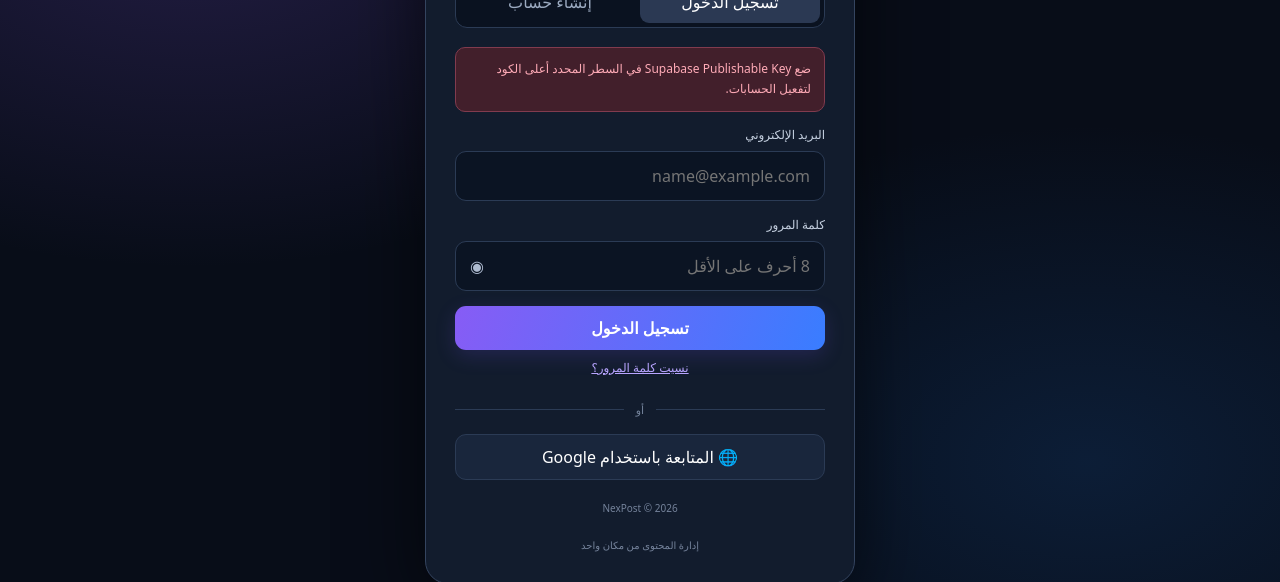
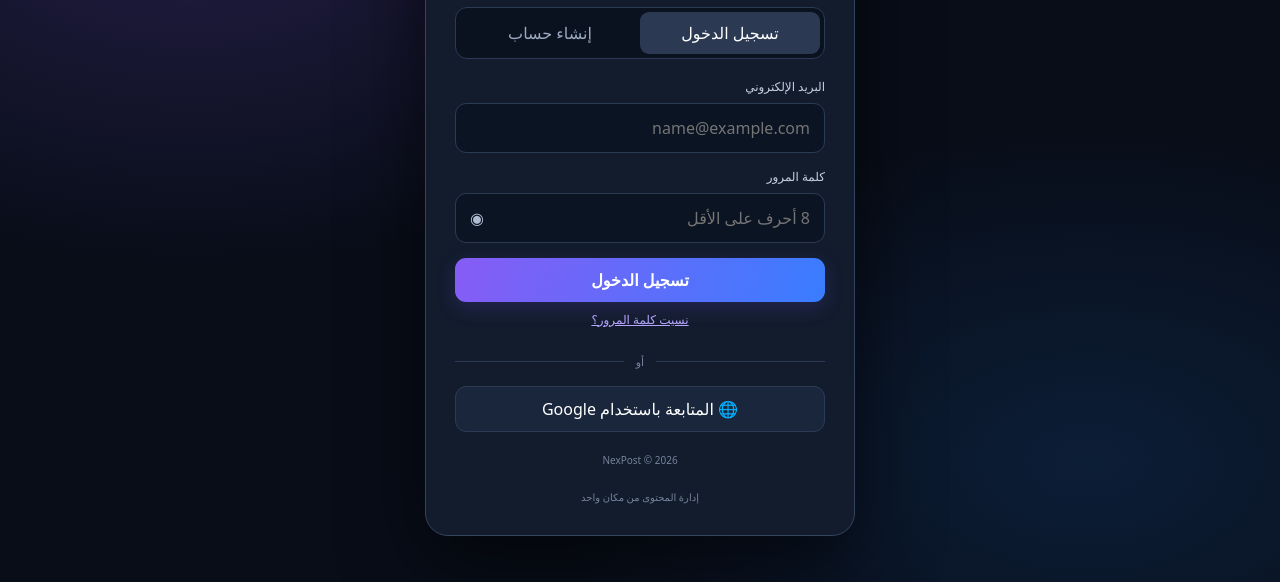
Before and after one commit to jxjdjdsksj505-creator/nexpost, a plain HTML site: page index.html in a window 1280 px wide. Shown: the part 218-800 px from the top of the page. Drawn offline with nearby package versions, Linux system fonts and the light colour scheme.

Commit message:
Update index.html

```diff
--- a/index.html
+++ b/index.html
@@ -1,4 +1,3 @@
-
 <!DOCTYPE html>
 <html lang="ar" dir="rtl">
 <head>
@@ -151,7 +150,6 @@ button:disabled{opacity:.55;cursor:not-allowed}
 </style>
 </head>
 <body>
-
 <!-- تسجيل الدخول -->
 <section class="auth-screen" id="authScreen">
 <div class="auth-card" id="authCard">
@@ -160,7 +158,6 @@ button:disabled{opacity:.55;cursor:not-allowed}
 <h1>NexPost</h1>
 <p>مكان واحد لتنظيم محتواك</p>
 </div>
-
 <div id="normalAuth">
 <div class="tabs">
 <button class="tab active" id="loginTab" type="button">تسجيل الدخول</button>
@@ -193,7 +190,6 @@ button:disabled{opacity:.55;cursor:not-allowed}
 <button class="btn block" id="googleBtn" type="button">🌐 المتابعة باستخدام Google</button>
 <div class="auth-foot">NexPost © 2026</div>
 </div>
-
 <div id="forgotPanel" class="hidden">
 <h3>استعادة كلمة المرور</h3>
 <p style="font-size:12px;color:var(--muted);line-height:1.8">أدخل بريدك الإلكتروني وسنرسل إليه رابطاً آمناً لإعادة تعيين كلمة المرور.</p>
@@ -207,7 +203,6 @@ button:disabled{opacity:.55;cursor:not-allowed}
 </form>
 <button class="text-link" id="backLogin" type="button">العودة إلى تسجيل الدخول</button>
 </div>
-
 <div id="recoveryPanel" class="hidden">
 <h3>تعيين كلمة مرور جديدة</h3>
 <p style="font-size:12px;color:var(--muted);line-height:1.8">أدخل كلمة المرور الجديدة مرتين.</p>
@@ -227,7 +222,6 @@ button:disabled{opacity:.55;cursor:not-allowed}
 <div class="auth-foot">إدارة المحتوى من مكان واحد</div>
 </div>
 </section>
-
 <!-- التطبيق -->
 <div class="app" id="app">
 <aside class="sidebar" id="sidebar">
@@ -250,7 +244,6 @@ button:disabled{opacity:.55;cursor:not-allowed}
 </div>
 </div>
 </aside>
-
 <main class="main">
 <header class="topbar">
 <div style="display:flex;align-items:center;gap:10px">
@@ -262,7 +255,6 @@ button:disabled{opacity:.55;cursor:not-allowed}
 <button class="btn primary" id="newPostBtn" type="button">＋ منشور جديد</button>
 </div>
 </header>
-
 <!-- الرئيسية -->
 <section class="page active" id="page-dashboard">
 <div class="welcome"><h2>أهلاً بك في NexPost 👋</h2><p>جهّز محتواك ونظّم مسوداتك من مكان واحد. ستظهر بيانات المنصات بعد إعداد الربط الرسمي.</p></div>
@@ -297,7 +289,6 @@ button:disabled{opacity:.55;cursor:not-allowed}
 <div class="section-head"><h2>أحدث المسودات</h2><button class="btn small" data-open-page="drafts">عرض الكل</button></div>
 <div class="panel"><div id="recentDrafts" class="draft-list"><div class="empty"><b>📝</b>لا توجد مسودات محفوظة.</div></div></div>
 </section>
-
 <!-- إنشاء منشور -->
 <section class="page" id="page-composer">
 <div class="content-grid">
@@ -333,14 +324,12 @@ button:disabled{opacity:.55;cursor:not-allowed}
 </div>
 </div>
 </section>
-
 <!-- المسودات -->
 <section class="page" id="page-drafts">
 <div class="welcome"><h2>مسوداتك</h2><p>افتح المسودات لتعديلها أو انسخ نصها أو احذفها.</p></div>
 <div class="panel"><div class="section-head" style="margin-top:0"><h2>كل المسودات</h2><small id="draftSubtitle">0 مسودة</small></div><div id="allDrafts" class="draft-list"><div class="empty"><b>📝</b>لا توجد مسودات.</div></div></div>
 <div class="notice blue">المسودات محفوظة على هذا المتصفح والجهاز فقط، ولا تتم مزامنتها بين الأجهزة.</div>
 </section>
-
 <!-- صفحات المنصات -->
 <section class="page" id="page-tiktok">
 <div class="welcome"><h2>♪ لوحة TikTok</h2><p>إدارة وتجهيز محتوى TikTok.</p></div>
@@ -357,7 +346,6 @@ button:disabled{opacity:.55;cursor:not-allowed}
 <div class="stats"><div class="stat"><div class="stat-icon">◉</div><h3>—</h3><p>الوصول</p></div><div class="stat"><div class="stat-icon">♡</div><h3>—</h3><p>الإعجابات</p></div><div class="stat"><div class="stat-icon">▤</div><h3>—</h3><p>المنشورات</p></div><div class="stat"><div class="stat-icon">♧</div><h3>—</h3><p>المتابعون</p></div></div>
 <div class="panel" style="margin-top:15px"><h3>حالة الاتصال</h3><p style="font-size:12px;color:var(--muted);line-height:1.9">يلزم إعداد تطبيق Meta وصلاحيات Instagram API وحساب مؤهل وخادم آمن لحفظ الرموز.</p><button class="btn primary" data-require="Instagram">متطلبات الربط</button><button class="btn" data-create-for="Instagram">تجهيز مسودة لـ Instagram</button></div>
 </section>
-
 <!-- إعدادات الحساب -->
 <section class="page" id="page-account">
 <div class="panel" style="max-width:720px">
@@ -379,7 +367,6 @@ button:disabled{opacity:.55;cursor:not-allowed}
 </section>
 </main>
 </div>
-
 <div class="dialog-back" id="dialogBack">
 <div class="dialog">
 <h3 id="dialogTitle">NexPost</h3>
@@ -391,19 +378,16 @@ button:disabled{opacity:.55;cursor:not-allowed}
 
 <script>
 'use strict';
-
 /* أدخل Supabase Publishable Key هنا. لا تضع service_role أو Secret Key. */
 const SUPABASE_URL='https://ubjxouxdngrgldbjltkd.supabase.co';
-const SUPABASE_PUBLISHABLE_KEY='PASTE_YOUR_SUPABASE_PUBLISHABLE_KEY_HERE';
+const SUPABASE_PUBLISHABLE_KEY='sb_publishable_cneT3HWJA9XDl36nHeEMtg_e93XKLP7';
 const REDIRECT_URL=location.origin+location.pathname;
 const DB_NAME='nexpost_drafts_database';
 const STORE='drafts';
-
 const $=id=>document.getElementById(id);
 let client=null,user=null,authMode='login',dbPromise=null;
 let selectedVideo=null,videoName='',videoURL=null,editingId=null,removeOldVideo=false;
 let recoveryMode=false;
-
 function toast(message){
  const node=$('toast');node.textContent=message;node.classList.add('show');
  clearTimeout(toast.timer);toast.timer=setTimeout(()=>node.classList.remove('show'),3500);
@@ -457,7 +441,6 @@ $('backLogin').onclick=()=>authPanel('normalAuth');
 document.querySelectorAll('[data-toggle]').forEach(button=>button.onclick=()=>{
  const input=$(button.dataset.toggle);input.type=input.type==='password'?'text':'password';
 });
-
 function showApp(sessionUser){
  if(!sessionUser)return;
  user=sessionUser;
@@ -498,8 +481,7 @@ async function init(){
  if(data.session?.user)showApp(data.session.user);else showAuth();
  }catch(error){message('authMessage',friendly(error),'error');}
 }
-
-$('authForm').addEventListener('submit',async event=>{
+ $('authForm').addEventListener('submit',async event=>{
  event.preventDefault();clearMessage('authMessage');
  let api;try{api=requireClient();}catch(e){message('authMessage',e.message,'error');return;}
  const email=$('email').value.trim(),password=$('password').value,confirm=$('confirmPassword').value;
@@ -524,7 +506,6 @@ $('authForm').addEventListener('submit',async event=>{
   $('authCard').classList.remove('shake');void $('authCard').offsetWidth;$('authCard').classList.add('shake');
  }finally{busy(button,false,authMode==='login'?'تسجيل الدخول':'إنشاء حساب');}
 });
-
 $('googleBtn').onclick=async()=>{
  let api;try{api=requireClient();}catch(e){message('authMessage',e.message,'error');return;}
  const button=$('googleBtn');busy(button,true);
@@ -533,7 +514,6 @@ $('googleBtn').onclick=async()=>{
   if(error)throw error;
  }catch(error){message('authMessage',friendly(error),'error');busy(button,false,'🌐 المتابعة باستخدام Google');}
 };
-
 $('forgotForm').onsubmit=async event=>{
  event.preventDefault();clearMessage('forgotMessage');
  let api;try{api=requireClient();}catch(e){message('forgotMessage',e.message,'error');return;}
@@ -547,7 +527,6 @@ $('forgotForm').onsubmit=async event=>{
  }catch(error){message('forgotMessage',friendly(error),'error');}
  finally{busy(button,false,'إرسال رابط الاستعادة');}
 };
-
 $('recoveryForm').onsubmit=async event=>{
  event.preventDefault();clearMessage('recoveryMessage');
  let api;try{api=requireClient();}catch(e){message('recoveryMessage',e.message,'error');return;}
@@ -570,7 +549,6 @@ $('recoveryForm').onsubmit=async event=>{
  }catch(error){message('recoveryMessage',friendly(error),'error');}
  finally{busy(button,false,'حفظ كلمة المرور الجديدة');}
 };
-
 async function logout(){
  if(!client){showAuth();return;}
  try{const {error}=await client.auth.signOut();if(error)throw error;showAuth();toast('تم تسجيل الخروج.');}
@@ -578,7 +556,6 @@ async function logout(){
 }
 $('logoutBtn').onclick=logout;
 $('accountLogout').onclick=logout;
-
 /* التنقل */
 const pageNames={
  dashboard:['لوحة التحكم','نظرة عامة على محتواك'],
@@ -605,7 +582,6 @@ document.querySelectorAll('[data-open-page]').forEach(b=>b.onclick=()=>openPage(
 document.querySelectorAll('[data-open]').forEach(b=>b.onclick=()=>openPage(b.dataset.open));
 $('newPostBtn').onclick=()=>{resetComposer();openPage('composer');};
 $('menuBtn').onclick=()=>$('sidebar').classList.toggle('open');
-
 /* نافذة معلومات المنصات */
 const requirements={
  TikTok:'ربط TikTok غير مفعّل بعد. يلزم إنشاء تطبيق في بوابة مطوري TikTok، إعداد OAuth وصلاحيات API المطلوبة، ثم اجتياز مراجعة المنصة عند اشتراطها. لا تدخل كلمة مرور TikTok في NexPost. يتطلب حفظ رموز الوصول خادماً آمناً.',
@@ -623,7 +599,6 @@ function closeDialog(){$('dialogBack').classList.remove('open');}
 $('dialogBack').addEventListener('click',e=>{if(e.target===$('dialogBack'))closeDialog();});
 document.querySelectorAll('[data-require]').forEach(b=>b.onclick=()=>dialog('متطلبات ربط '+b.dataset.require,requirements[b.dataset.require],b.dataset.require));
 document.querySelectorAll('[data-create-for]').forEach(b=>b.onclick=()=>{resetComposer();const c=document.querySelector('.check-pill input[value="'+b.dataset.createFor+'"]');if(c)c.checked=true;openPage('composer');preview();toast('تم اختيار المنصة للمسودة.');});
-
 /* قاعدة بيانات محلية للمسودات والفيديوهات */
 function openDB(){
  if(dbPromise)return dbPromise;
@@ -651,8 +626,7 @@ const saveOne=x=>dbAction('readwrite',s=>s.put(x));
 const deleteOne=id=>dbAction('readwrite',s=>s.delete(id));
 const makeId=()=>crypto.randomUUID?crypto.randomUUID():'draft-'+Date.now()+'-'+Math.random().toString(16).slice(2);
 const platforms=()=>[...document.querySelectorAll('.check-pill input:checked')].map(x=>x.value);
-
-function setVideo(blob,name){
+ function setVideo(blob,name){
  selectedVideo=blob||null;videoName=name||'';
  if(videoURL)URL.revokeObjectURL(videoURL);
  videoURL=null;
@@ -672,7 +646,6 @@ $('videoFile').onchange=e=>{
  selectedVideo=file;removeOldVideo=false;setVideo(file,file.name);
 };
 $('removeVideo').onclick=()=>{removeOldVideo=true;setVideo(null,'');$('videoFile').value='';toast('تمت إزالة الفيديو من المسودة الحالية.');};
-
 function preview(){
  const box=$('postPreview');box.innerHTML='';
  const title=$('postTitle').value.trim(),desc=$('postDescription').value.trim(),tags=$('postTags').value.trim();
@@ -686,7 +659,6 @@ function preview(){
 }
 ['postTitle','postDescription','postTags'].forEach(id=>$(id).addEventListener('input',preview));
 document.querySelectorAll('.check-pill input').forEach(x=>x.addEventListener('change',preview));
-
 function resetComposer(){
  $('composerForm').reset();setVideo(null,'');editingId=null;removeOldVideo=false;
  $('composerMessage').className='msg';$('readinessMessage').className='msg';preview();
@@ -725,7 +697,6 @@ $('checkReadyBtn').onclick=()=>{
  const text=problems.length?'توجد نقاط تحتاج إلى مراجعة:\n• '+problems.join('\n• '):'الفحص المحلي مكتمل: الحقول الأساسية موجودة. هذا لا يضمن قبول المنصة ولا يعني أن النشر مفعّل.';
  message('readinessMessage',text,problems.length?'info':'success');
 };
-
 function dateText(date){try{return new Date(date).toLocaleString('ar');}catch{return 'تاريخ غير متاح';}}
 function draftElement(record){
  const row=document.createElement('article');row.className='draft';
@@ -781,7 +752,6 @@ async function copyText(record){
   toast('تم نسخ نص المسودة.');
  }catch{toast('تعذّر النسخ التلقائي. افتح المسودة وانسخ النص يدوياً.');}
 }
-
 async function checkSession(){
  try{
   const api=requireClient();const {data,error}=await api.auth.getSession();if(error)throw error;
@@ -791,7 +761,6 @@ async function checkSession(){
 }
 $('refreshBtn').onclick=checkSession;
 $('checkSessionBtn').onclick=checkSession;
-
 $('changePasswordForm').onsubmit=async event=>{
  event.preventDefault();
  const password=$('accountPassword').value,confirm=$('accountPassword2').value;
@@ -804,7 +773,6 @@ $('changePasswordForm').onsubmit=async event=>{
  }catch(error){message('passwordMessage',friendly(error),'error');}
  finally{busy(button,false,'حفظ كلمة المرور');}
 };
-
 /* بدء التطبيق */
 openDB().catch(error=>{console.error(error);toast('تحذير: تخزين المسودات غير متاح في هذا المتصفح.');});
 init();
```
